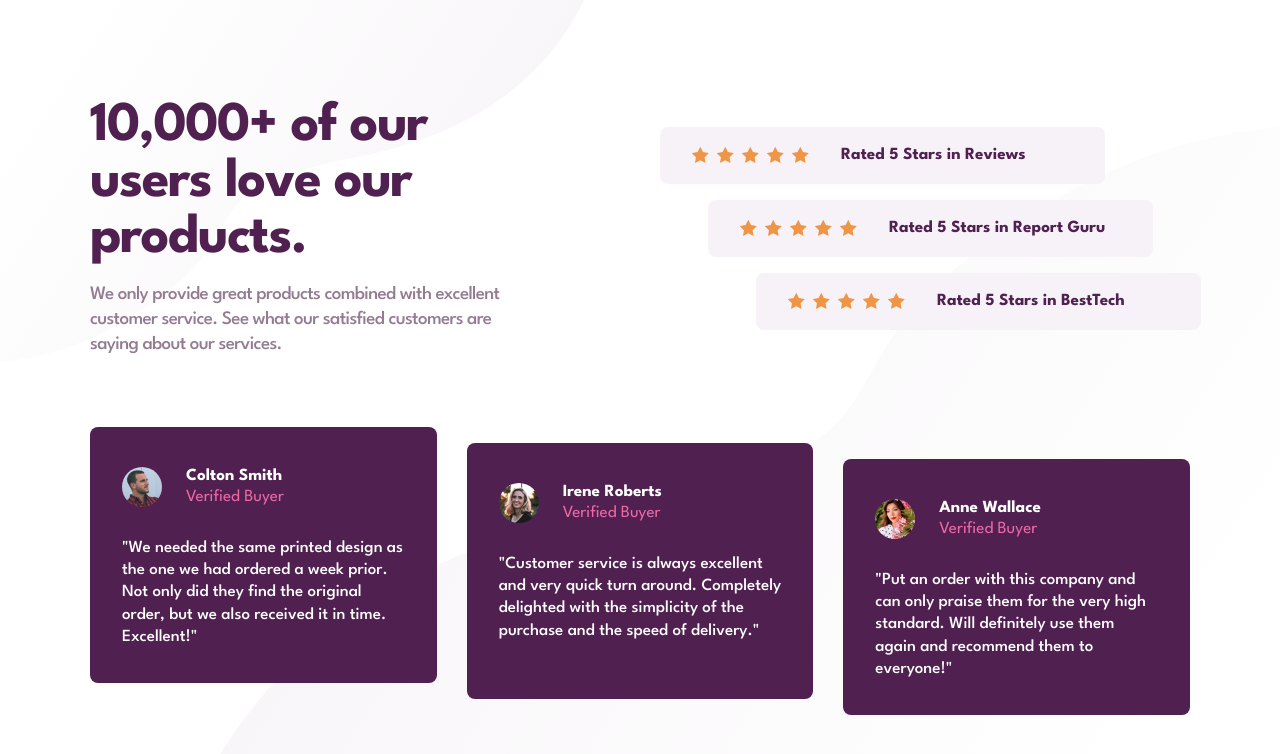
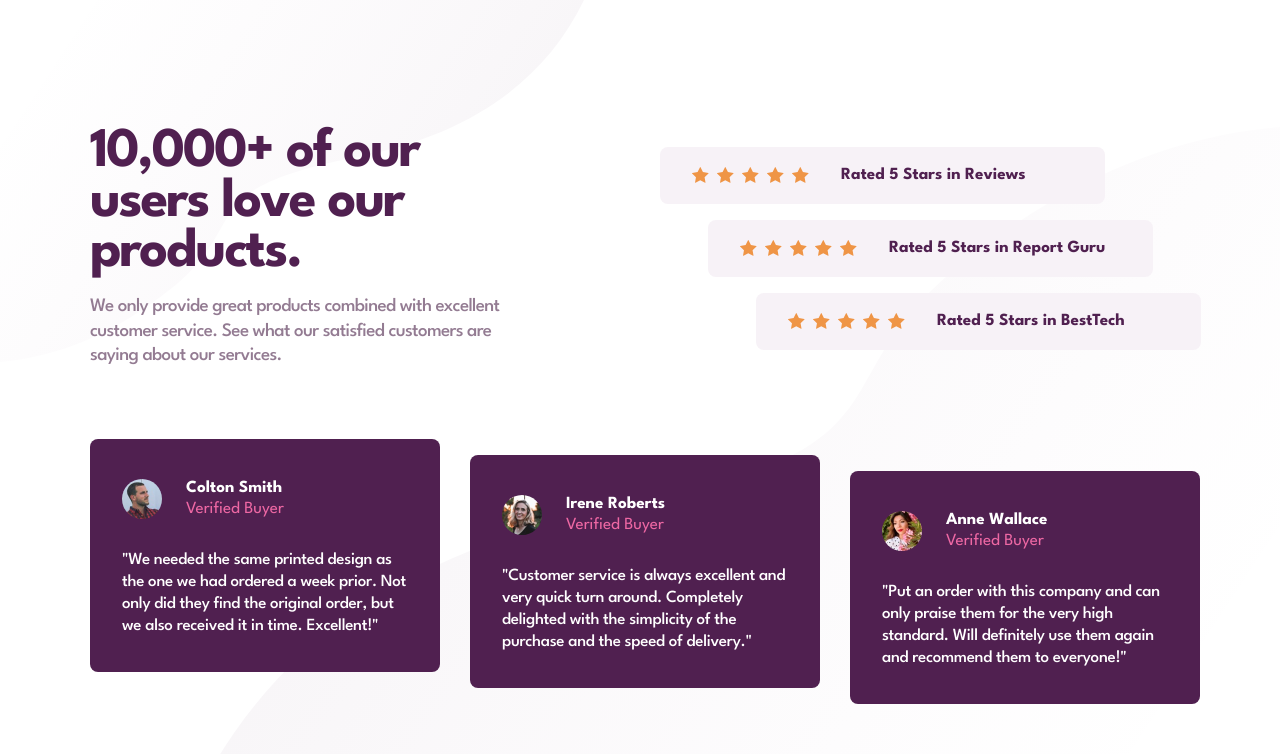
Before and after one commit to Nikitossik/social-proof-section, a website: page public/index.html in a window 1280 px wide. Drawn offline with nearby package versions, Linux system fonts and the light colour scheme.

Commit message:
updated styles

```diff
--- a/src/sass/style.scss
+++ b/src/sass/style.scss
@@ -33,6 +33,7 @@ body {
 
     @media (min-width: 68.75em) {
         max-width: rem(1148);
+        padding: 0 1.5rem;
         display: grid;
         align-content: center;
         grid-template-columns: minmax(auto, rem(445)) 1fr;
@@ -50,7 +51,8 @@ body {
 .title {
     font-weight: 700;
     font-size: fluid(40, 56, 320, 1110); //clamp
-    letter-spacing: rem(-1.42857);
+    line-height: 0.9;
+    letter-spacing: rem(-2);
     margin-bottom: $base-margin;
 }
 
@@ -99,7 +101,8 @@ body {
 
     @media (min-width: 68.75em) {
         grid-column: 1 / -1;
-        grid-template-columns: repeat(3, 1fr);
+        grid-template-columns: repeat(3, minmax(rem(350), 1fr));
+        grid-template-rows: 1fr;
         gap: rem(30);
     }
 }
@@ -125,11 +128,12 @@ body {
 
     &__body {
         line-height: 1.3;
+        letter-spacing: rem(-0.303571);
     }
 
     &__avatar {
         flex: 0 0 rem(40);
-        height: rem(40);
+        min-height: rem(40);
         @extend %rounded;
     }
 
```
Also changed, not shown: public/css/style.css.
